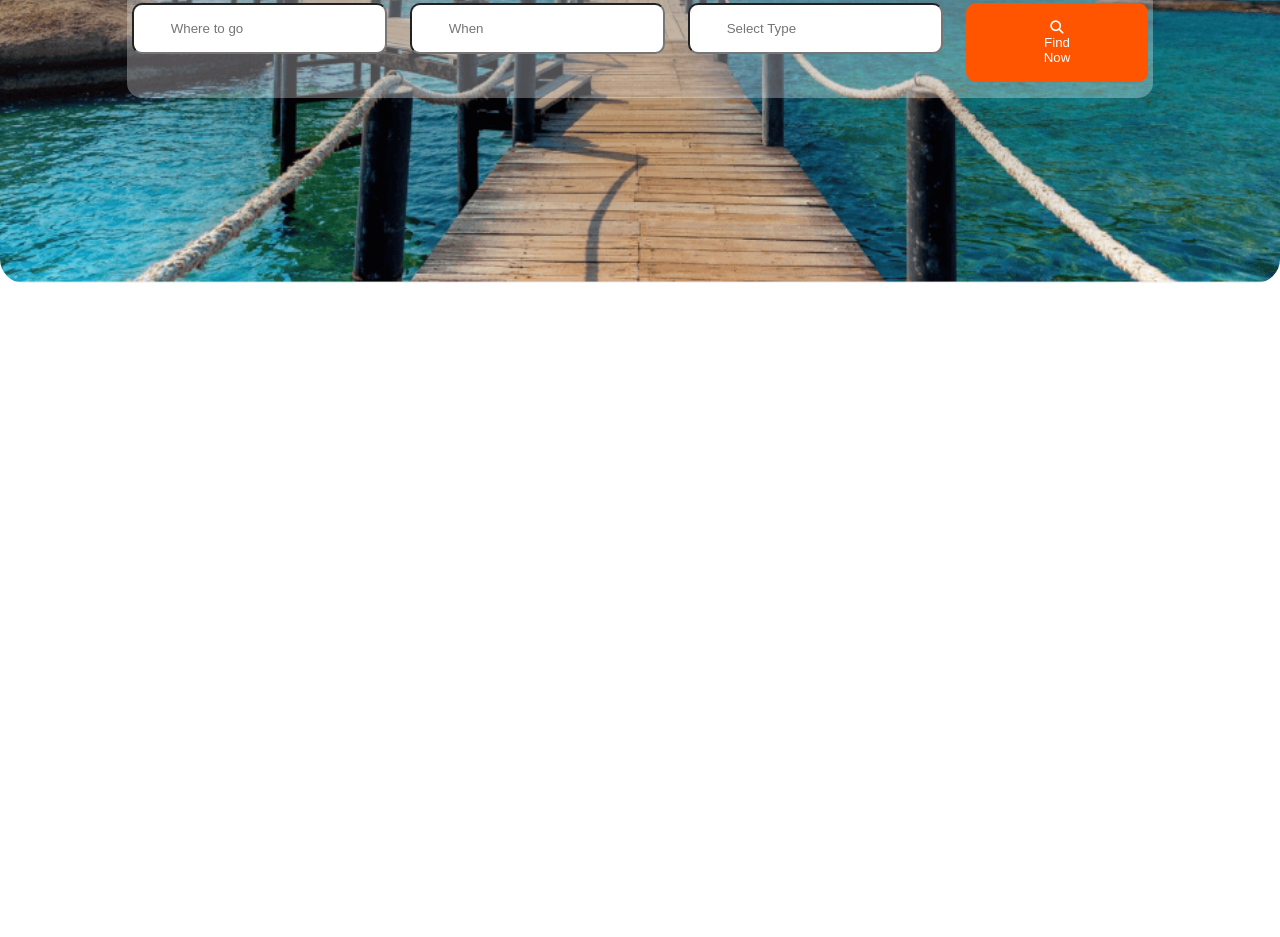
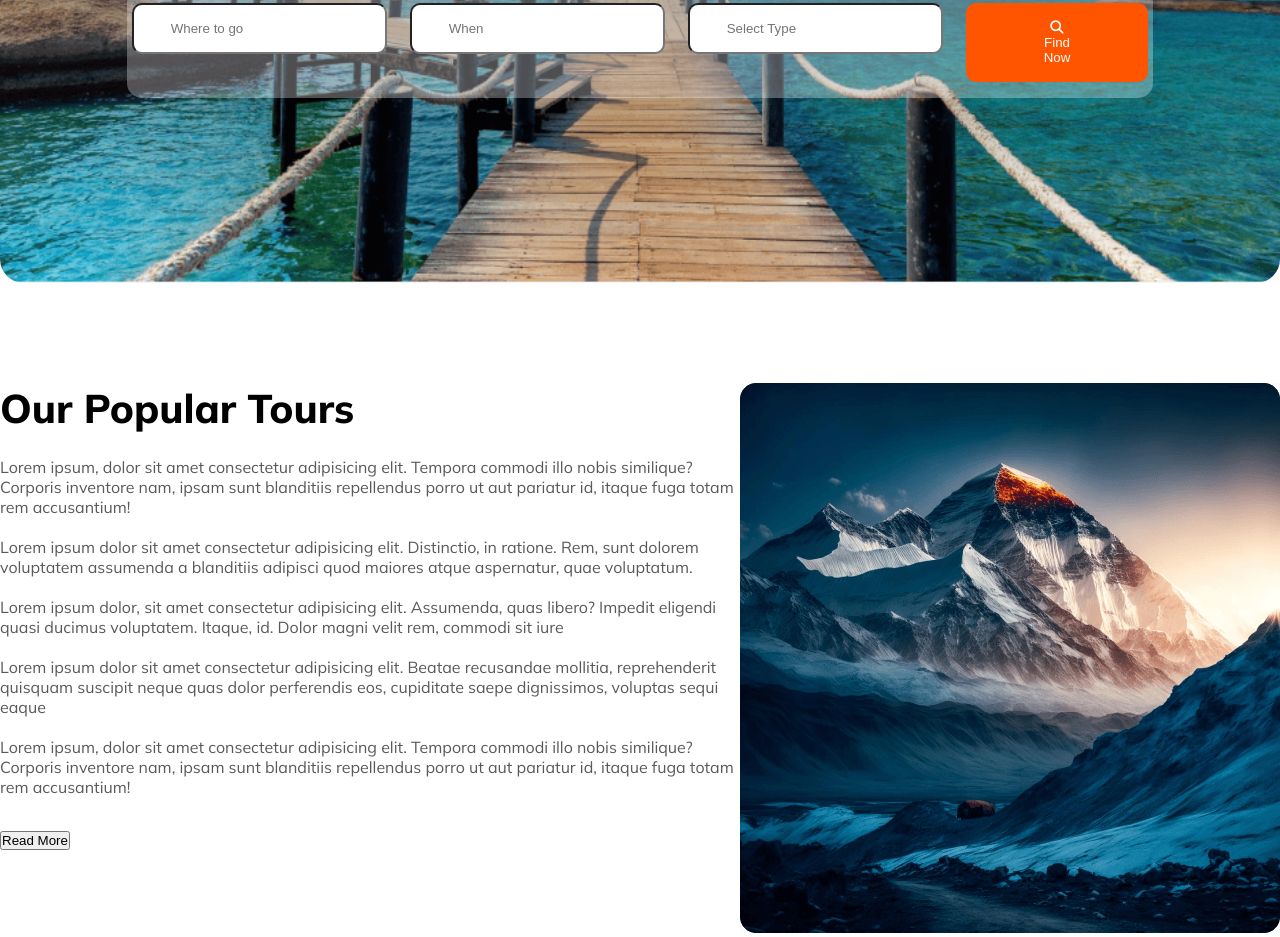
Before and after one commit to Mahin-coder/B9A2-Hero-Travel-Assignment-2, a plain HTML site: page index.html in a window 1280 px wide. Shown: the part 495-1432 px from the top of the page. Before the commit the page ends 800 px from the top, so only its background shows below. Drawn offline with Linux system fonts and the light colour scheme.

Commit message:
popular section added

```diff
--- a/index.html
+++ b/index.html
@@ -72,6 +72,52 @@
             <!--hero-section ends-->
         </div>
     </header>
+    <main>
+        <div class="container">
+            <!--tour section starts-->
+            <div class="tour_info">
+                <div class="popular_tour_section">
+                    <div class="tour_main_title">
+                        <h1 class="primary_title">Our Popular Tours</h1>
+                    </div>
+                    <div class="tour_description">
+                        <p class="tour_desc">Lorem ipsum, dolor sit amet consectetur adipisicing elit. Tempora commodi
+                            illo nobis similique? Corporis inventore nam, ipsam sunt blanditiis repellendus porro ut aut
+                            pariatur id, itaque fuga totam rem accusantium! <br>
+                            <br>
+                        <ul>
+                            <li>Lorem ipsum dolor sit amet consectetur adipisicing elit. Distinctio, in ratione.
+                                Rem,
+                                sunt dolorem voluptatem assumenda a blanditiis adipisci quod maiores atque
+                                aspernatur,
+                                quae voluptatum.</li>
+                            <br>
+                            <li>Lorem ipsum dolor, sit amet consectetur adipisicing elit. Assumenda, quas libero?
+                                Impedit eligendi quasi ducimus voluptatem. Itaque, id. Dolor magni velit rem,
+                                commodi
+                                sit iure</li>
+                            <br>
+                            <li>Lorem ipsum dolor sit amet consectetur adipisicing elit. Beatae recusandae mollitia,
+                                reprehenderit quisquam suscipit neque quas dolor perferendis eos, cupiditate saepe
+                                dignissimos, voluptas sequi eaque</li>
+                            <br>
+                        </ul>
+                        Lorem ipsum, dolor sit amet consectetur adipisicing elit. Tempora commodi
+                        illo nobis similique? Corporis inventore nam, ipsam sunt blanditiis repellendus porro ut aut
+                        pariatur id, itaque fuga totam rem accusantium!
+                        </p>
+                    </div>
+                    <div class="tour_button">
+                        <button class="read_more_btn">Read More</button>
+                    </div>
+                </div>
+                <div class="tour_image">
+                    <img src="Images/Rectangle 4.png" alt="">
+                </div>
+            </div>
+            <!--tour section starts-->
+        </div>
+    </main>
 </body>
 
 </html>
--- a/style.css
+++ b/style.css
@@ -79,6 +79,7 @@ body {
     background-position: center;
     background-size: cover;
     border-radius: 24px;
+    margin-bottom: 100px;
 }
 
 .hero_section_elements {
@@ -130,6 +131,38 @@ body {
 }
 
 /*hero-section ends*/
+/*popular tour section starts*/
+
+.tour_info {
+    display: flex;
+}
+
+.popular_tour_section {}
+
+.tour_main_title {
+    margin-bottom: 24px;
+}
+
+.primary_title {
+    font-size: 40px;
+    font-weight: 800;
+}
+
+.tour_description {
+    color: rgba(19, 19, 24, 0.7);
+    margin-bottom: 32px;
+}
+
+.tour_desc {
+    font-size: 16px;
+    font-weight: 400;
+}
+
+.tour_button {}
+
+.read_more_btn {}
+
+.tour_image {}
 
 @media(max-width: 600px) {
     .container {
```
